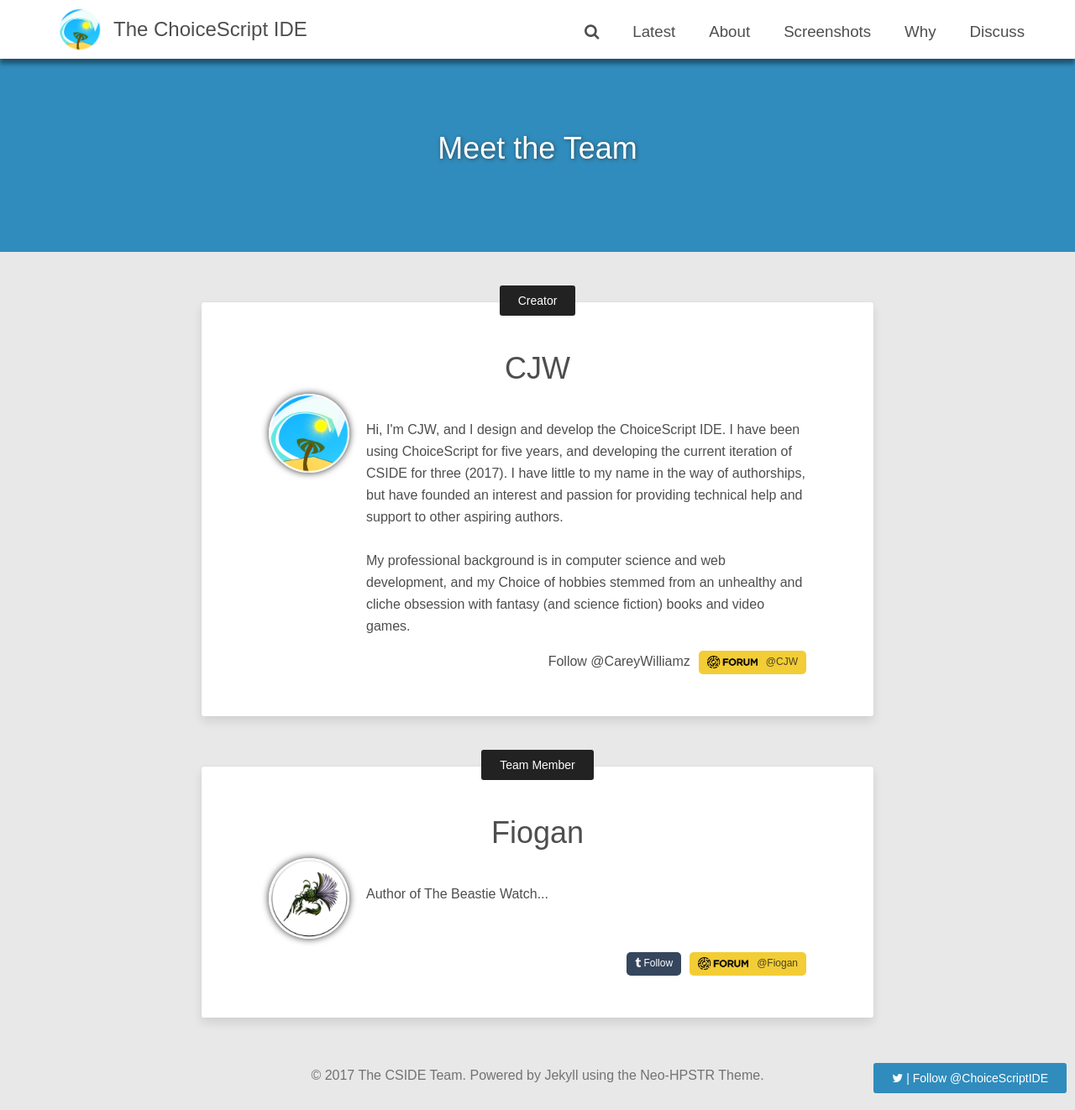
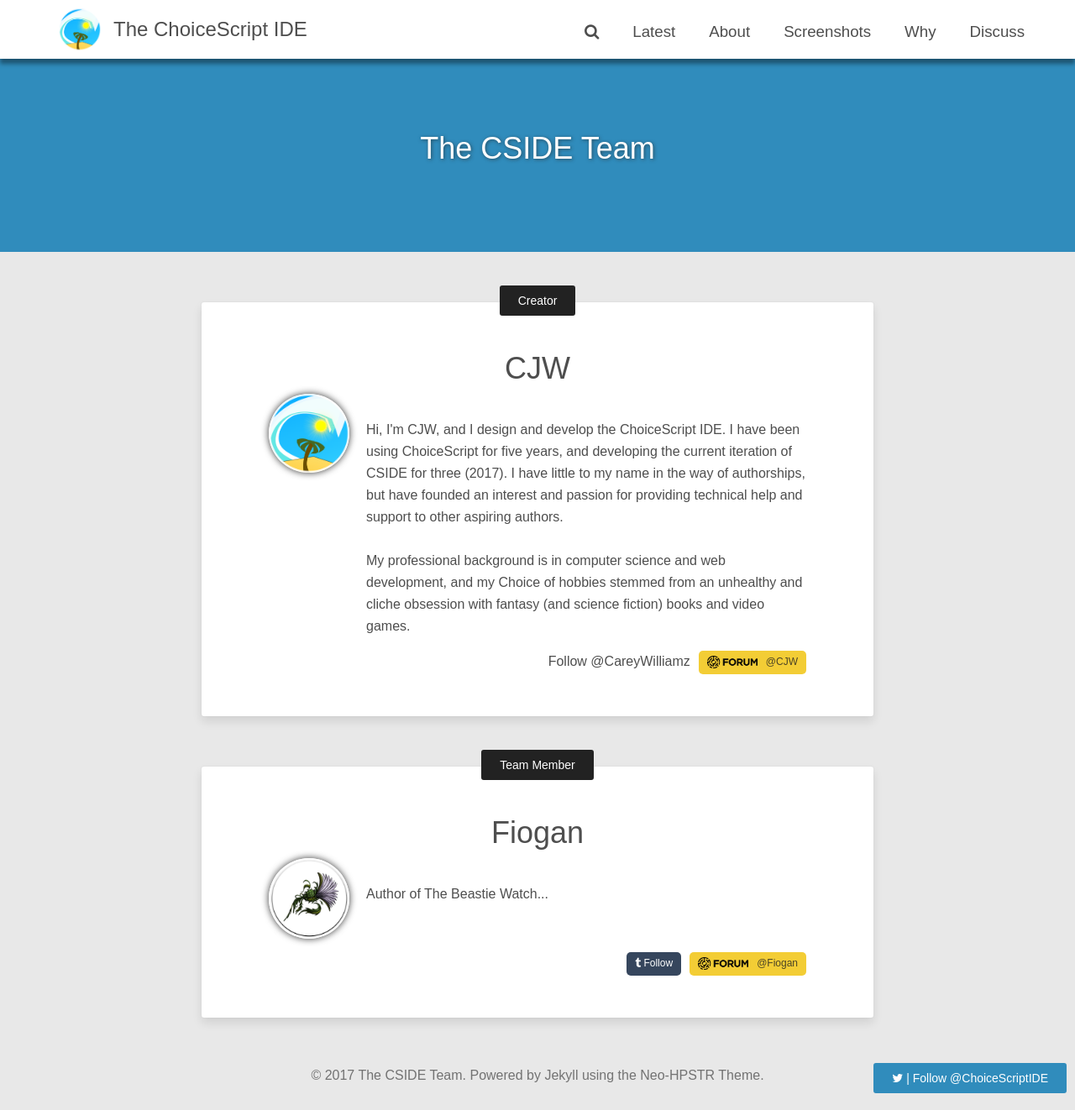
Before and after one commit to ChoicescriptIDE/choicescriptide.github.io, a Jekyll site: the page built from team/index.html, in a window 1280 px wide and 1322 px high. Shown: the whole window at 84% size. Built offline with Jekyll 4.4.1, drawn with Linux system fonts in a browser that asks for light colours; nearby versions of some CDN libraries; comment, search, counter and statistics services are not loaded.

Commit message:
"The CSIDE Team" replaces "Meet the Team" on team page

```diff
--- a/team/index.html
+++ b/team/index.html
@@ -1,7 +1,7 @@
 ---
 layout: post-index
-title: Meet the Team
-description: "An archive of posts."
+title: The CSIDE Team
+description: "A list of CSIDE contributors."
 comments: false
 ---
 
```
